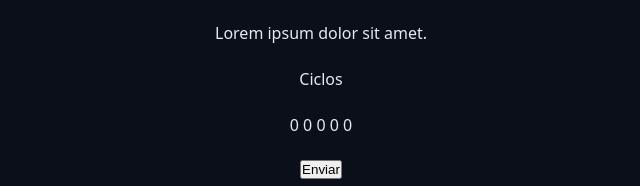
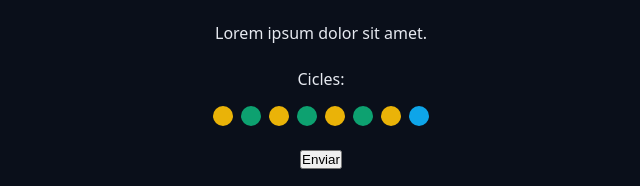
Before and after one commit to igorllee/chronos-pomodoro, a React (Vite) app: page / in a window 1280 px wide. Shown: the part 391-577 px from the top of the page, without its empty margins (319-959 px from the left). Built offline with nearby package versions, Linux system fonts and the light colour scheme.

Commit message:
Cycles component

```diff
--- a/src/App.tsx
+++ b/src/App.tsx
@@ -6,6 +6,7 @@
 
 import './styles/theme.css';
 import './styles/global.css';
+import { Cycles } from './components/Cycles';
 
 function App() {
   return (
@@ -38,8 +39,7 @@
           </div>
 
           <div className='formRow'>
-            <p>Ciclos</p>
-            <p>0 0 0 0 0</p>
+            <Cycles />
           </div>
 
           <div className='formRow'>
--- /dev/null
+++ b/src/components/Cycles/index.tsx
@@ -0,0 +1,20 @@
+import styles from './styles.module.css';
+
+export function Cycles() {
+  return (
+    <div className={styles.cycles}>
+      <span>Cicles:</span>
+
+      <div className={styles.cyclesDots}>
+        <span className={`${styles.cyclesDot} ${styles.workTime}`}></span>
+        <span className={`${styles.cyclesDot} ${styles.shortBreakTime}`}></span>
+        <span className={`${styles.cyclesDot} ${styles.workTime}`}></span>
+        <span className={`${styles.cyclesDot} ${styles.shortBreakTime}`}></span>
+        <span className={`${styles.cyclesDot} ${styles.workTime}`}></span>
+        <span className={`${styles.cyclesDot} ${styles.shortBreakTime}`}></span>
+        <span className={`${styles.cyclesDot} ${styles.workTime}`}></span>
+        <span className={`${styles.cyclesDot} ${styles.longBreakTime}`}></span>
+      </div>
+    </div>
+  );
+}
--- /dev/null
+++ b/src/components/Cycles/styles.module.css
@@ -0,0 +1,30 @@
+.cycles {
+  display: flex;
+  flex-direction: column;
+  align-items: center;
+  justify-content: center;
+  gap: 1.6rem;
+}
+
+.cyclesDots {
+  display: flex;
+  gap: 0.8rem;
+}
+
+.cyclesDot {
+  width: 2rem;
+  height: 2rem;
+  border-radius: 50%;
+}
+
+.workTime {
+  background-color: var(--warning);
+}
+
+.shortBreakTime {
+  background-color: var(--primary);
+}
+
+.longBreakTime {
+  background-color: var(--info);
+}
```
